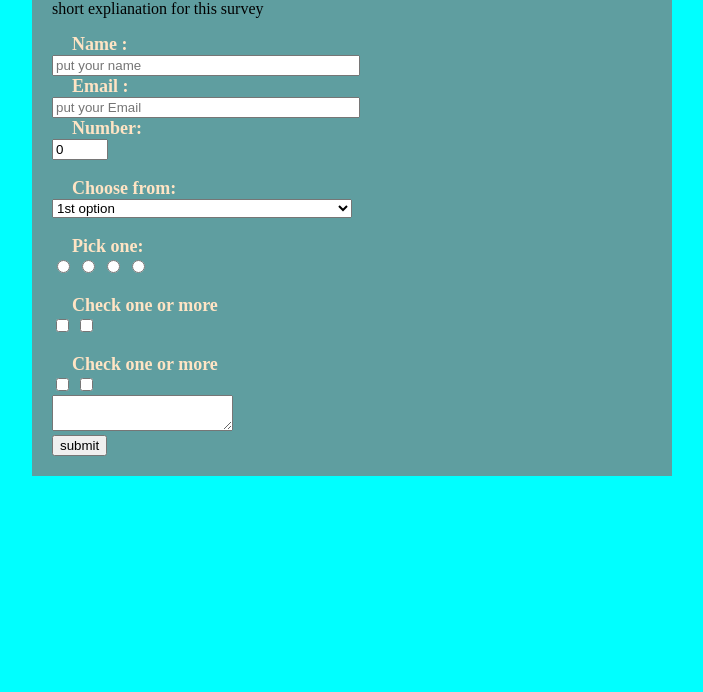
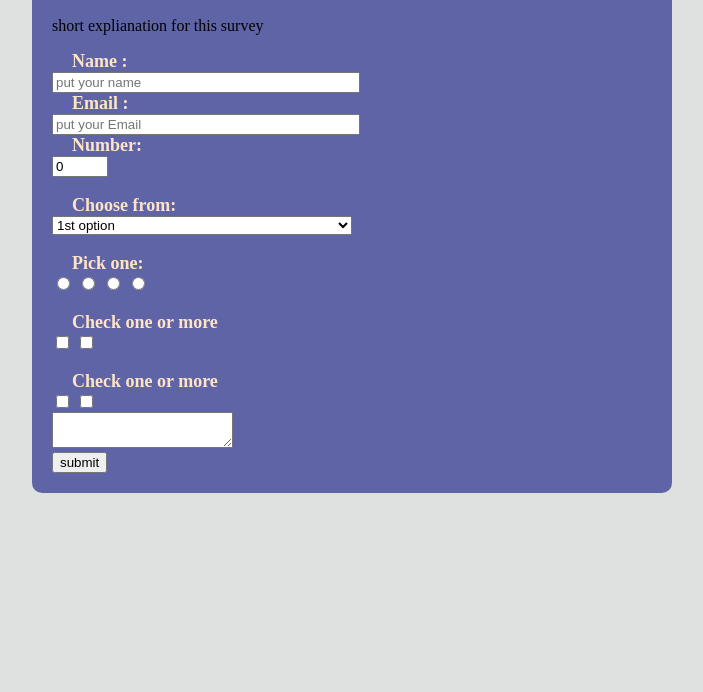
Before and after one commit to ALPANNA-GH/review-trial, a plain HTML site: page index.html in a window 1280 px wide. Shown: the part 108-800 px from the top of the page, without its empty margins (288-991 px from the left). Drawn offline with Linux system fonts and the light colour scheme.

Commit message:
tiny fix

```diff
--- a/css/style.css
+++ b/css/style.css
@@ -1,12 +1,13 @@
 body {
     display: fixed;
-    background-color: aqua;
+    background-color: rgb(223, 225, 225);
     text-align: center;
+
 }
 
 .inputtext {
+    width: 300px;
 
-    width: 300px;
 }
 
 h1 {
@@ -15,12 +16,14 @@ h1 {
 
 div {
     width: 600px;
-    background-color: cadetblue;
+    background-color: rgb(42, 47, 143, 0.7);
     padding: 20px;
     margin: auto;
     display: block;
     text-align: left;
     justify-content: left;
+    margin: 25px auto;
+    border-radius: 10px;
 }
 
 label {
```
